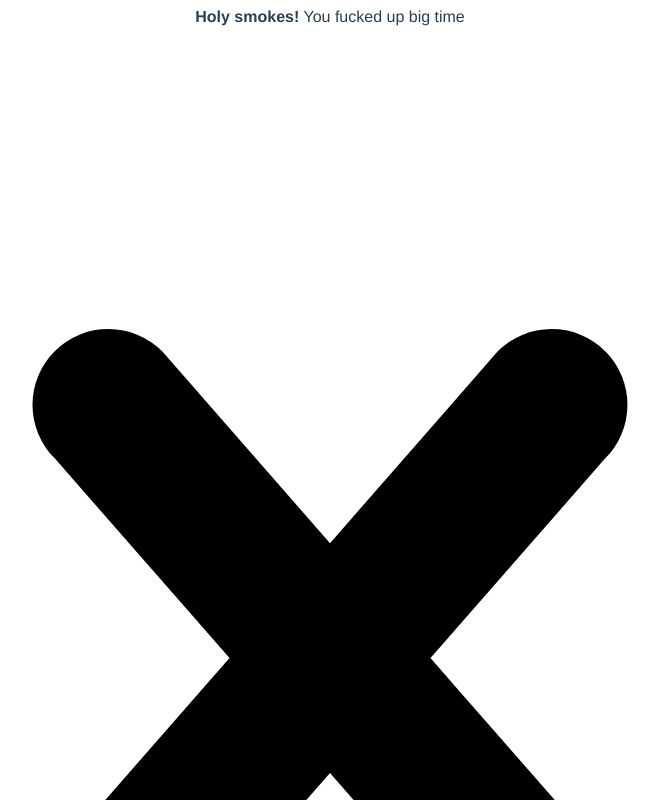
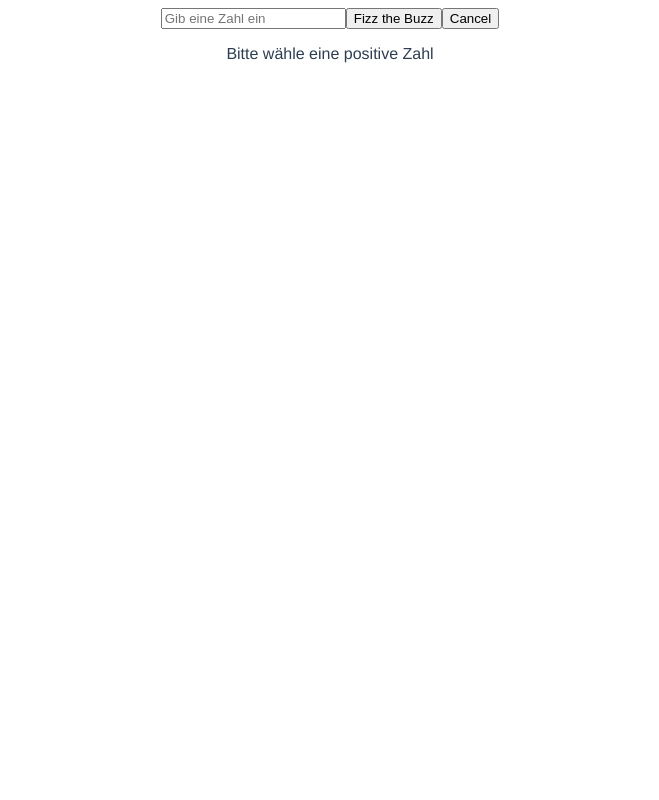
Before and after one commit to fuxi-de/vuezzbuzz, a Vue app: page / in a window 1280 px wide. Both pictures are taken after a click on the button "Fizz the Buzz". Shown: the top 800 px of the page, without its empty margins (310-969 px from the left). Built offline with nearby package versions, Linux system fonts and the light colour scheme; the HTML template or start-up script is replaced by a standard one.

Commit message:
feat: Success is own component // added immowelt color yellow to tailwind

```diff
--- a/src/components/FizzBuzz.vue
+++ b/src/components/FizzBuzz.vue
@@ -1,29 +1,10 @@
 <template>
-  <div class="fizzbuzz flex flex-col w-9/12 m-auto h-screen">
-    <div
-      class="bg-red-100 border border-red-400 text-red-700 px-4 py-3 rounded relative w-full max-w-sm m-auto"
-      role="alert"
-      v-if="error.length"
-    >
-      <strong class="font-bold">Holy smokes!</strong>
-      <span class="block sm:inline"> You fucked up big time</span>
-      <span class="absolute top-0 bottom-0 right-0 px-4 py-3">
-        <svg
-          class="fill-current h-6 w-6 text-red-500"
-          role="button"
-          xmlns="http://www.w3.org/2000/svg"
-          viewBox="0 0 20 20"
-        >
-          <title>Close</title>
-          <path
-            d="M14.348 14.849a1.2 1.2 0 0 1-1.697 0L10 11.819l-2.651 3.029a1.2 1.2 0 1 1-1.697-1.697l2.758-3.15-2.759-3.152a1.2 1.2 0 1 1 1.697-1.697L10 8.183l2.651-3.031a1.2 1.2 0 1 1 1.697 1.697l-2.758 3.152 2.758 3.15a1.2 1.2 0 0 1 0 1.698z"
-          />
-        </svg>
-      </span>
-    </div>
-
-    <form class="w-full max-w-sm m-auto">
-      <div class="flex items-center border-b border-b-2 border-teal-500 py-2">
+  <div class="fizzbuzz flex flex-col justify-center mx-auto w-9/12 h-screen">
+    <form class="w-full max-w-sm self-center">
+      <div
+        class="flex items-center border-b border-b-2 py-2"
+        :class="(error.length) ? 'border-red-500' : 'border-immowelt-yellow'"
+      >
         <input
           class="appearance-none bg-transparent border-none w-full text-gray-700 mr-3 py-1 px-2 leading-tight focus:outline-none"
           type="number"
@@ -31,14 +12,14 @@
           v-model="input"
         />
         <button
-          class="flex-shrink-0 bg-teal-500 hover:bg-teal-700 border-teal-500 hover:border-teal-700 text-sm border-4 text-white py-1 px-2 rounded"
+          class="flex-shrink-0 bg-immowelt-yellow hover:bg-immowelt-yellow border-immowelt-yellow text-sm border-4 text-white py-1 px-2 rounded"
           type="button"
           @click="validate"
         >
           Fizz the Buzz
         </button>
         <button
-          class="flex-shrink-0 border-transparent border-4 text-teal-500 hover:text-teal-800 text-sm py-1 px-2 rounded"
+          class="flex-shrink-0 border-transparent border-4 text-immowelt-yellow hover:text-gray-800 text-sm py-1 px-2 rounded"
           type="button"
           name="input"
           @click="reset($event)"
@@ -46,44 +27,25 @@
           Cancel
         </button>
       </div>
+      <p v-if="error.length" class="text-red-500 text-xs italic mt-4 text-left">Bitte wähle eine positive Zahl</p>
     </form>
-
-    <div
-      class="bg-teal-100 border-t-4 border-teal-500 rounded-b text-teal-900 px-4 py-3 shadow-md mt-16 w-full max-w-sm m-auto"
-      role="alert"
-      v-if="output.length"
-    >
-      <div class="flex">
-        <div class="py-1">
-          <svg
-            class="fill-current h-6 w-6 text-teal-500 mr-4"
-            xmlns="http://www.w3.org/2000/svg"
-            viewBox="0 0 20 20"
-          >
-            <path
-              d="M2.93 17.07A10 10 0 1 1 17.07 2.93 10 10 0 0 1 2.93 17.07zm12.73-1.41A8 8 0 1 0 4.34 4.34a8 8 0 0 0 11.32 11.32zM9 11V9h2v6H9v-4zm0-6h2v2H9V5z"
-            />
-          </svg>
-        </div>
-        <div>
-          <p class="font-bold">Fizzle da buzz:</p>
-          <p class="text-sm">
-            {{ output }}
-          </p>
-        </div>
-      </div>
-    </div>
+    <success-message v-if="output.length" :message="output" />
   </div>
 </template>
 
 <script>
+import SuccessMessage from './SuccessMessage'
 export default {
   name: 'FizzBuzz',
+  components: {
+    SuccessMessage
+  },
   data () {
     return {
       input: '',
       output: '',
-      error: ''
+      error: '',
+      test: true
     }
   },
   methods: {
--- /dev/null
+++ b/src/components/SuccessMessage.vue
@@ -0,0 +1,26 @@
+<template>
+  <div
+    class="bg-teal-100 border-t-4 border-teal-500 rounded-b text-teal-900 px-4 py-3 shadow-md mt-16 w-full max-w-sm mx-auto"
+    role="alert"
+  >
+    <div class="flex">
+      <div>
+        <p class="font-bold">Fizzle da buzz:</p>
+        <p class="text-sm">
+          {{ message }}
+        </p>
+      </div>
+    </div>
+  </div>
+</template>
+
+<script>
+export default {
+  name: 'SucessMessage',
+  props: {
+    message: String
+  }
+}
+</script>
+
+<style lang="scss" scoped></style>
```
Also changed, not shown: tailwind.config.js (+6 -2 lines).
